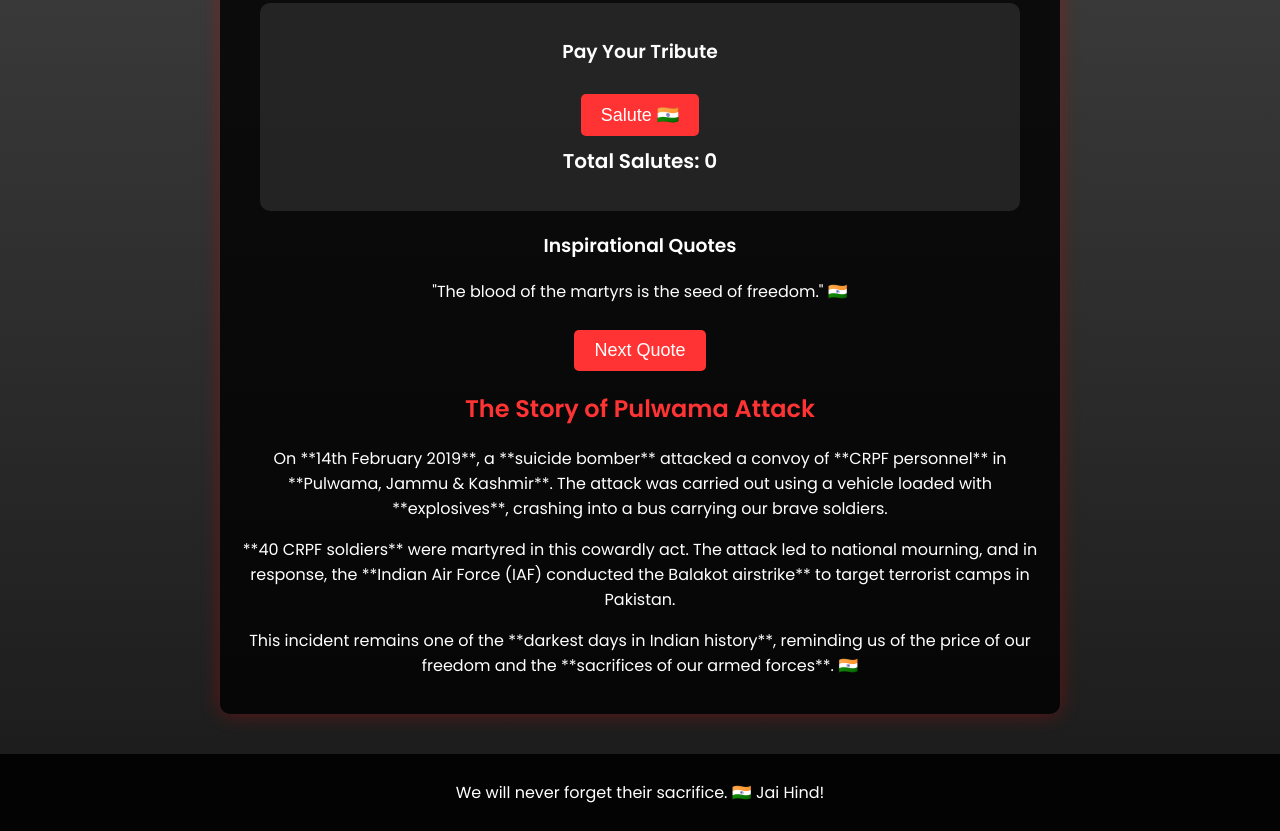
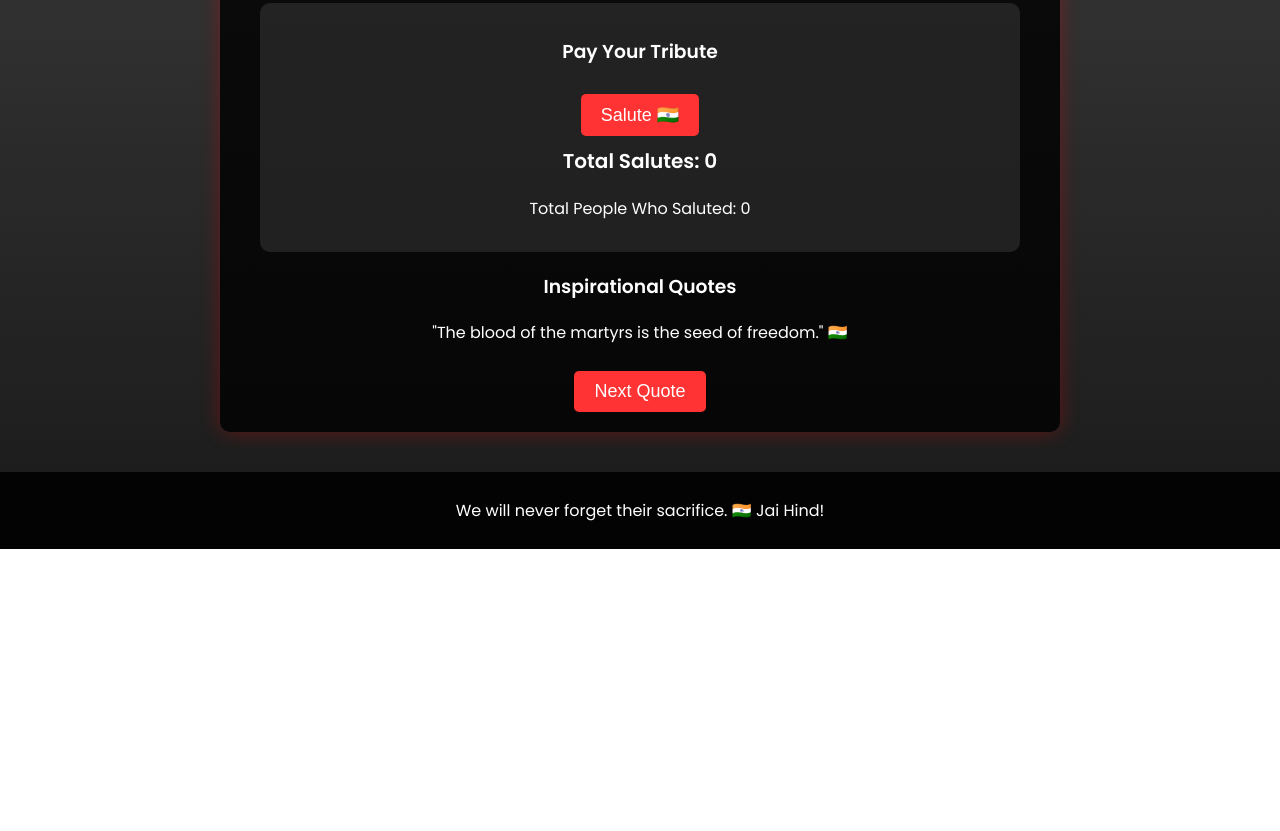
Before and after one commit to volnes45/Salute, a plain HTML site: page index.html in a window 1280 px wide. Shown: the part 1902-2733 px from the top of the page. After the commit the page ends 2451 px from the top, so only its background shows below. Drawn offline with Linux system fonts and the light colour scheme.

Commit message:
Update index.html

```diff
--- a/index.html
+++ b/index.html
@@ -29,6 +29,7 @@
             <h3>Pay Your Tribute</h3>
             <button onclick="saluteSoldiers()">Salute 🇮🇳</button>
             <p id="salute-count">Total Salutes: 0</p>
+            <p id="people-count">Total People Who Saluted: 0</p>
         </div>
 
         <div class="quote-section">
@@ -36,19 +37,17 @@
             <p id="quote">"The blood of the martyrs is the seed of freedom." 🇮🇳</p>
             <button onclick="changeQuote()">Next Quote</button>
         </div>
-
-        <div class="pulwama-story">
-            <h2>The Story of Pulwama Attack</h2>
-            <p>On **14th February 2019**, a **suicide bomber** attacked a convoy of **CRPF personnel** in **Pulwama, Jammu & Kashmir**. The attack was carried out using a vehicle loaded with **explosives**, crashing into a bus carrying our brave soldiers.</p>
-            <p>**40 CRPF soldiers** were martyred in this cowardly act. The attack led to national mourning, and in response, the **Indian Air Force (IAF) conducted the Balakot airstrike** to target terrorist camps in Pakistan.</p>
-            <p>This incident remains one of the **darkest days in Indian history**, reminding us of the price of our freedom and the **sacrifices of our armed forces**. 🇮🇳</p>
-        </div>
     </section>
 
     <footer>
         <p>We will never forget their sacrifice. 🇮🇳 Jai Hind!</p>
     </footer>
 
+    <!-- Firebase Scripts -->
+    <script src="https://www.gstatic.com/firebasejs/9.6.1/firebase-app.js"></script>
+    <script src="https://www.gstatic.com/firebasejs/9.6.1/firebase-database.js"></script>
+
+    <!-- JavaScript File -->
     <script src="script.js"></script>
 </body>
 </html>
```
